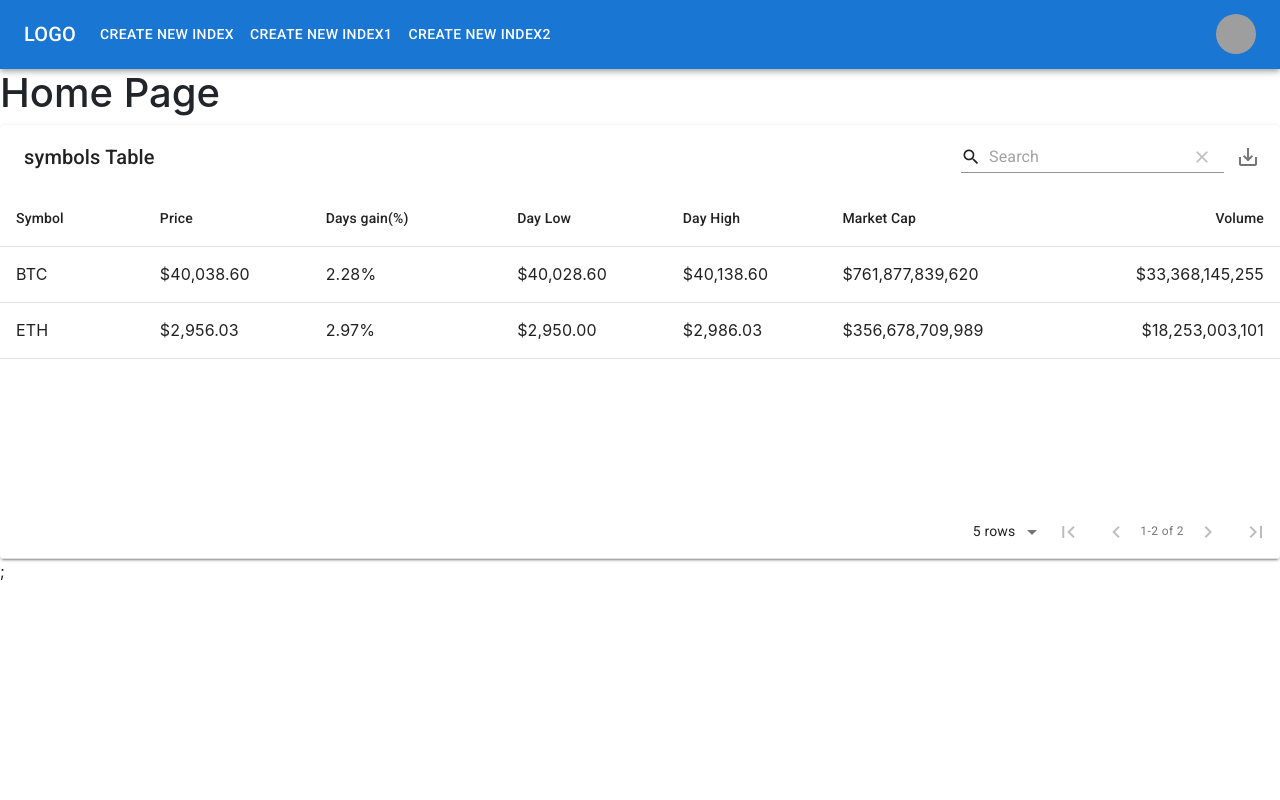
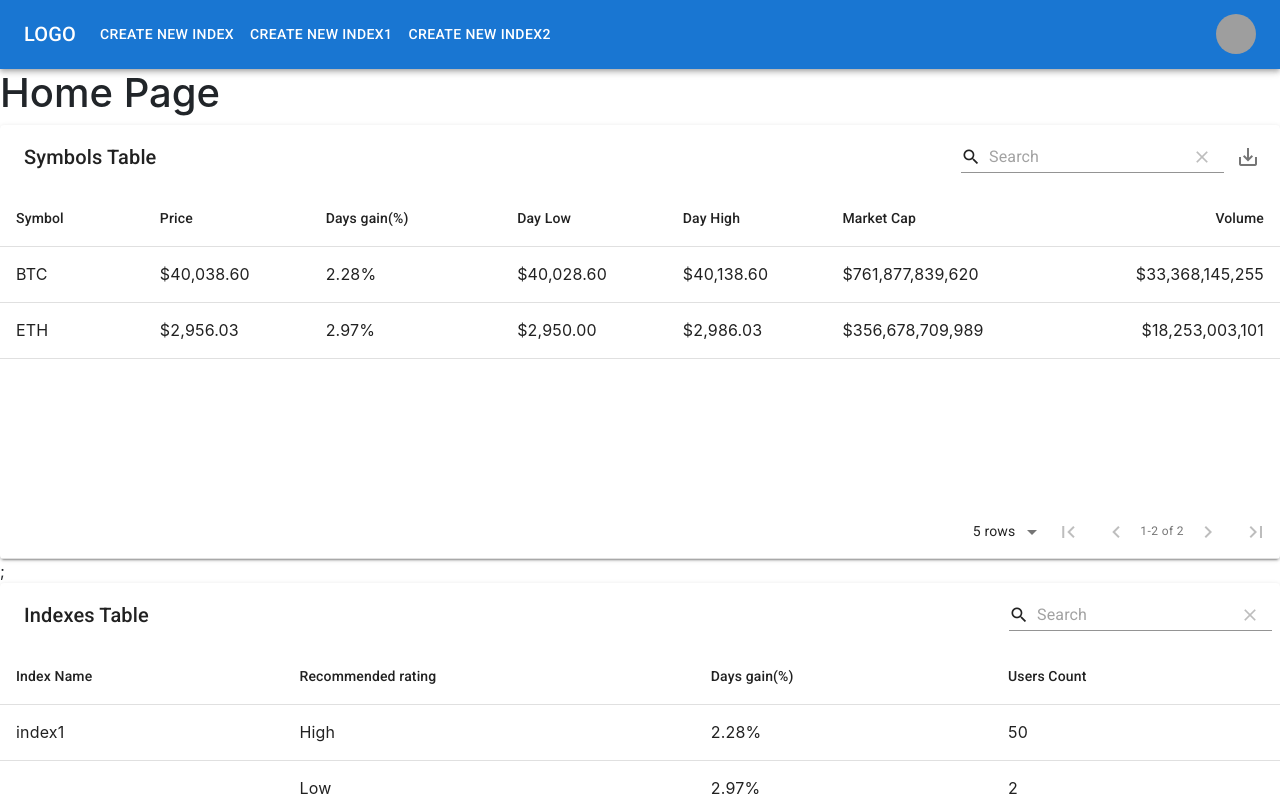
Before and after one commit to DorEliyahu17/CryptoIndexer-FrontEnd, a React (Create React App) app: page / in a window 1280 px wide. Shown: the top 800 px of the page. Built offline with nearby package versions, Linux system fonts and the light colour scheme; grey boxes are pictures that could not be loaded.

Commit message:
add index table

```diff
--- a/src/HomePage/HomePage.jsx
+++ b/src/HomePage/HomePage.jsx
@@ -12,7 +12,7 @@ function HomePage() {
   const defaultMaterialTheme = createTheme();
 
 
-  const columns = [
+  const symbolColumns = [
     {field: 'symbol', title: 'Symbol' },
     {field: 'price', title: 'Price'},
     {field: 'daysGain', title: 'Days gain(%)'},
@@ -22,7 +22,7 @@ function HomePage() {
     {field: 'volume',title: 'Volume', type: "numeric" },
   ];
 
-  const data = [
+  const symbolData = [
     {
       "symbol":"BTC",
       "price":"$40,038.60",
@@ -42,6 +42,30 @@ function HomePage() {
       "volume":"$18,253,003,101"
       }
   ];
+
+
+  const indexColumns = [
+    {field: 'indexName', title: 'Index Name' },
+    {field: 'recommendedRating', title: 'Recommended rating'},
+    {field: 'daysGain', title: 'Days gain(%)'},
+    {field: 'usersCount',title: 'Users Count'}
+  ];
+
+  const indexData = [
+    {
+      "indexName":"index1",
+      "recommendedRating":"High",
+      "daysGain":"2.28%",
+      "usersCount":"50"
+    },
+    {
+      "symbol":"index2",
+      "recommendedRating":"Low",
+      "daysGain":"2.97%	",
+      "usersCount":"2"
+      }
+  ];
+
 
 
   const handleGetSymbolsData = () => {
@@ -64,7 +88,11 @@ function HomePage() {
     <div>
       <h1>Home Page</h1>
       <ThemeProvider theme={defaultMaterialTheme}>
-        <MaterialTable title="symbols Table" columns={columns} data={data} options={{exportButton:true}} />;
+        <MaterialTable title="Symbols Table" columns={symbolColumns} data={symbolData} options={{exportButton:true}} />;
+      </ThemeProvider>
+
+      <ThemeProvider theme={defaultMaterialTheme}>
+        <MaterialTable title="Indexes Table" columns={indexColumns} data={indexData} />;
       </ThemeProvider>
     </div>
   );
```
